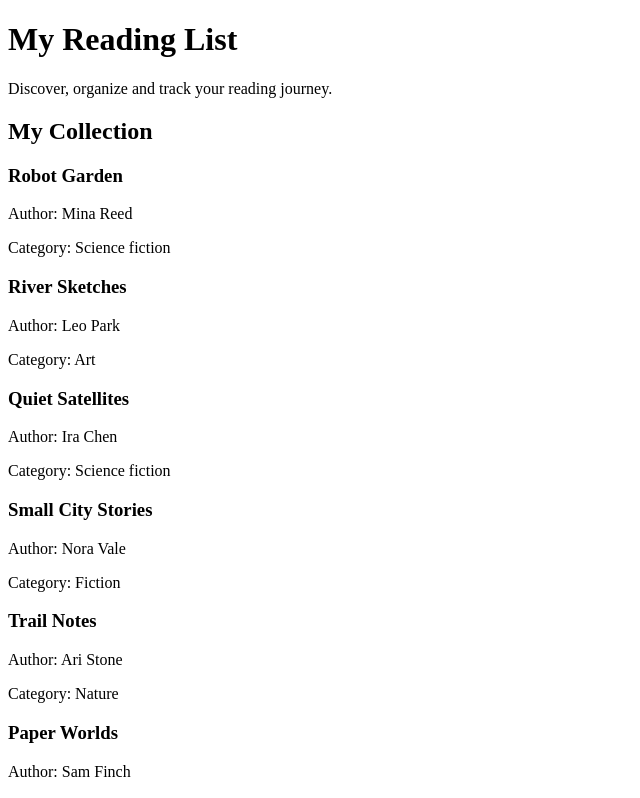
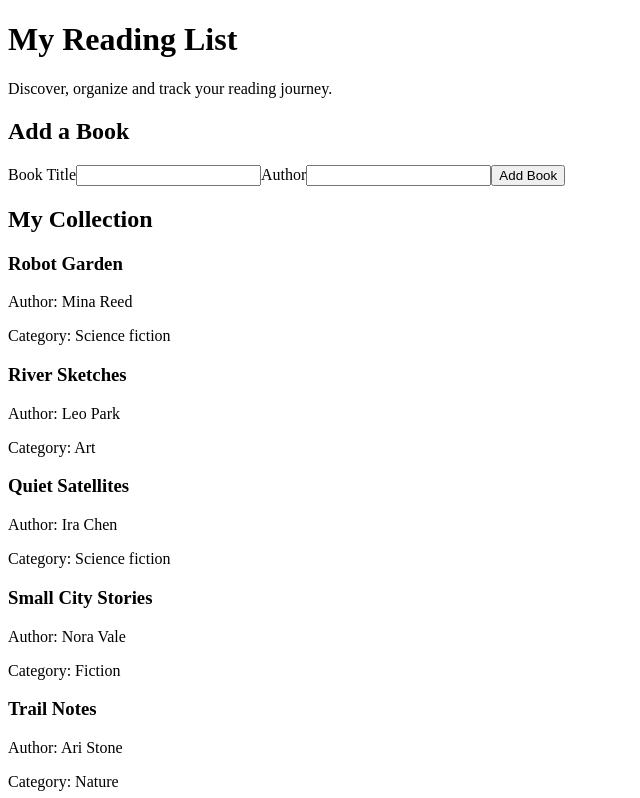
Before and after one commit to Aaysha-Rah/cs300-assignment-4, a React (Vite) app: page / in a window 1280 px wide. Shown: the top 798 px of the page, without its empty margins (0-640 px from the left). Built offline with nearby package versions, Linux system fonts and the light colour scheme.

Commit message:
Connect the state owner, callbacks, and controlled form

```diff
--- a/src/App.jsx
+++ b/src/App.jsx
@@ -1,13 +1,30 @@
+import { useState } from "react";
 import "./styles.css";
 import Header from "./components/Header";
 import BookList from "./components/BookList";
+import BookForm from "./components/BookForm";
 import books from "../data/books.json";
 
 export default function App() {
+  const [collection, setCollection] = useState(books);
+
+  function addBook(title, author) {
+    const newBook = {
+      id: crypto.randomUUID(),
+      title: title,
+      creator: author,
+      category: "Uncategorized",
+      status: "unread"
+    };
+
+    setCollection((previous) => [...previous, newBook]);
+  }
+
   return (
     <main>
       <Header />
-      <BookList books={books} />
+      <BookForm onAdd={addBook} />
+      <BookList books={collection} />
     </main>
   );
 }
--- /dev/null
+++ b/src/components/BookForm.jsx
@@ -0,0 +1,49 @@
+import { useState } from "react";
+
+export default function BookForm({ onAdd }) {
+    const [title, setTitle] = useState("");
+    const [author, setAuthor] = useState("");
+    const [error, setError] = useState("");
+
+    function handleSubmit(event) {
+        event.preventDefault();
+
+        if (!title.trim() || !author.trim()) {
+            setError("Please enter both book title and author.");
+            setTitle("");
+            setAuthor("");
+            return;
+        }
+
+        onAdd(title.trim(), author.trim());
+        setTitle("");
+        setAuthor("");
+        setError("");
+    }
+
+    return (
+        <form onSubmit={handleSubmit} noValidate>
+            <h2>Add a Book</h2>
+
+            <label htmlFor="title">Book Title</label>
+            <input
+                id="title"
+                value={title}
+                onChange={(e) => setTitle(e.target.value)}
+                required
+            />
+
+            <label htmlFor="author">Author</label>
+            <input
+                id="author"
+                value={author}
+                onChange={(e) => setAuthor(e.target.value)}
+                required
+            />
+
+            <button type="submit">Add Book</button>
+
+            {error && <p role="alert" style={{ color: "red" }}>{error}</p>}
+        </form>
+    );
+}
```
